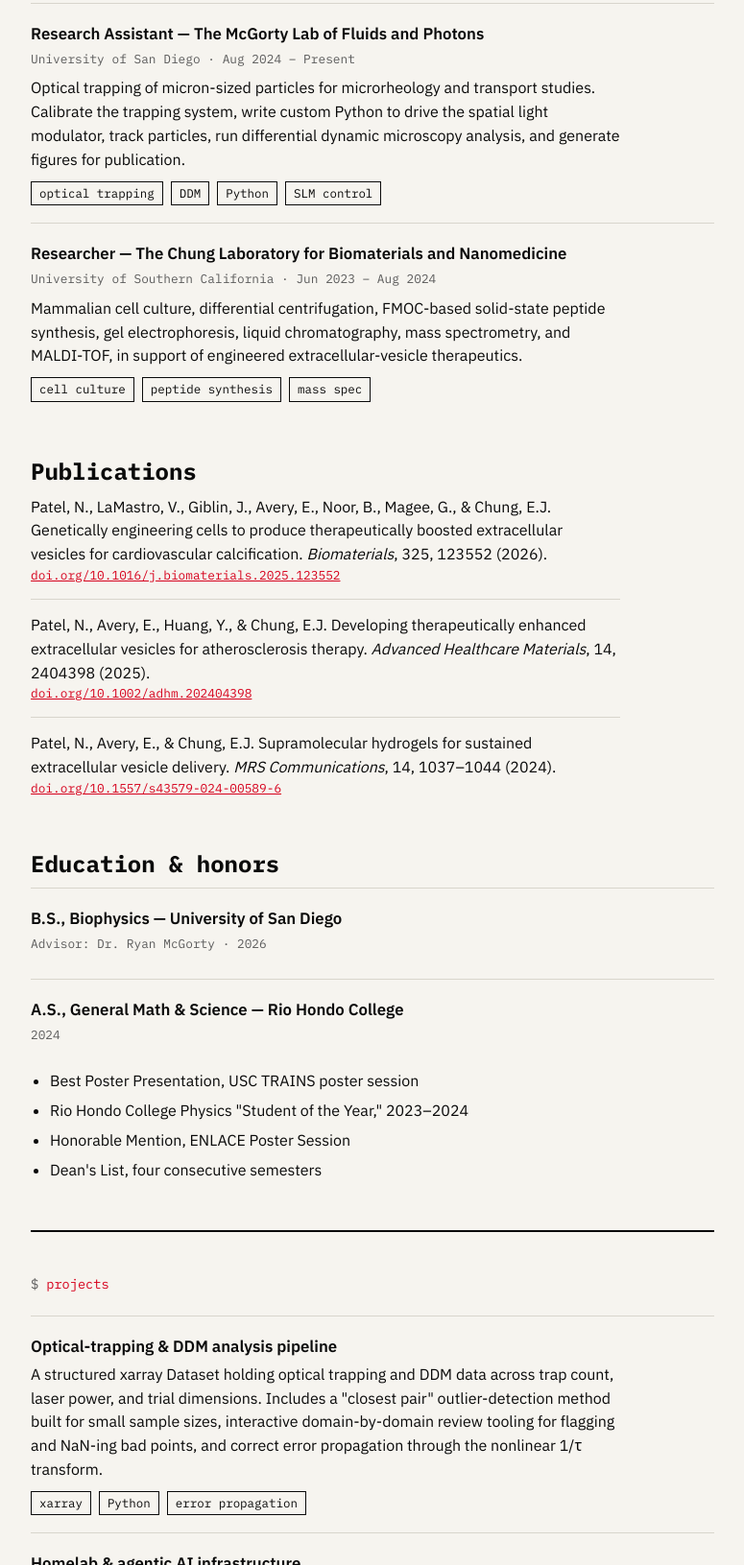
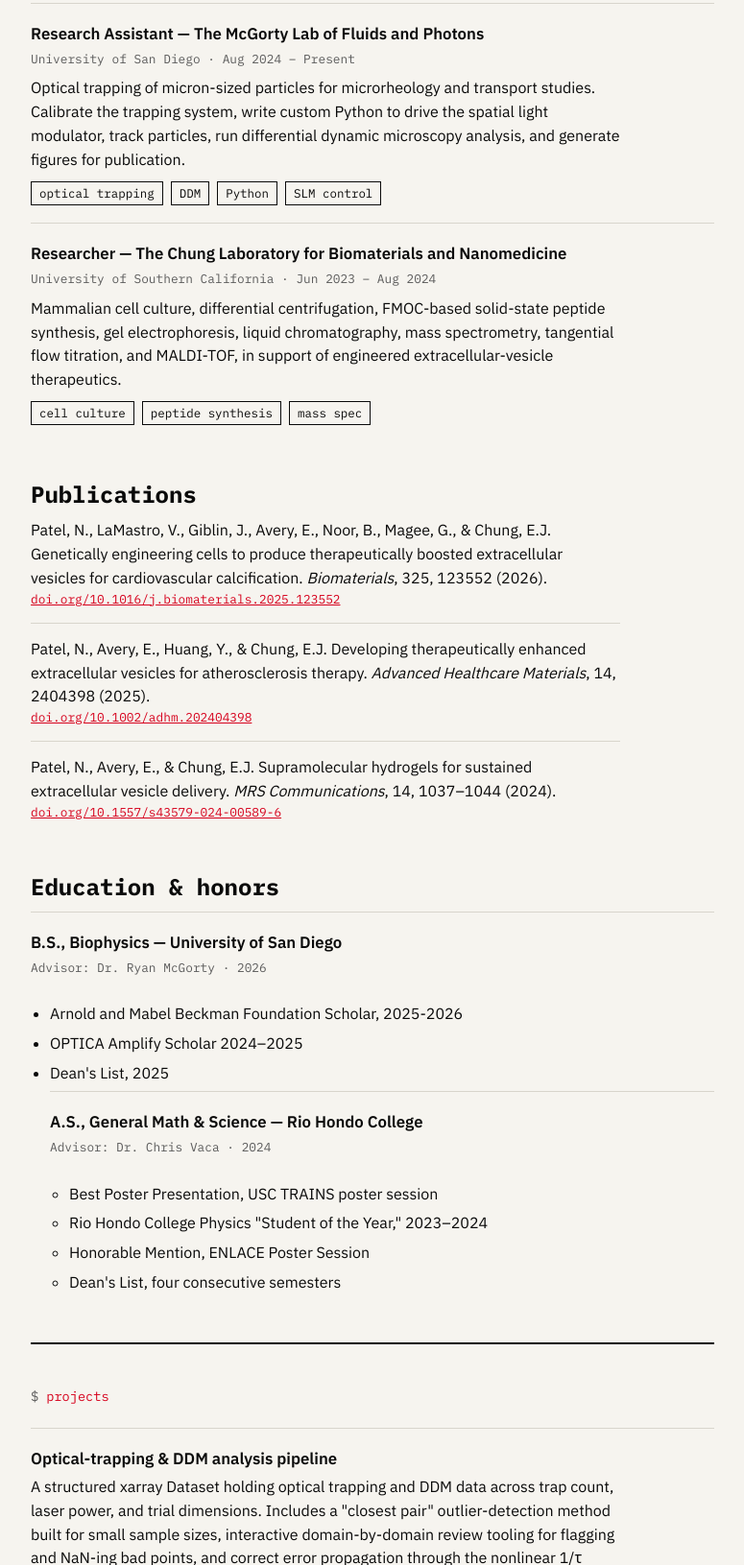
Before and after one commit to mrelijahavery-web/this-is-elijah, a plain HTML site: page index.html in a window 1280 px wide. Shown: the part 483-2114 px from the top of the page at 96% size, without its empty margins (252-1027 px from the left). Drawn offline with Linux system fonts and the light colour scheme.

Commit message:
Update index.html
edited personal information

```diff
--- a/index.html
+++ b/index.html
@@ -112,8 +112,8 @@
   <section class="hero">
     <p class="kicker">// experimental biophysics</p>
     <h1>Elijah Avery<span class="cursor">&nbsp;</span></h1>
-    <p class="lede">I study how light moves matter — optical trapping, microrheology, and differential dynamic microscopy at the micron scale, plus the code and infrastructure that makes the data usable.</p>
-    <p class="meta">Los Angeles, CA — McGorty Lab of Fluids and Photons, University of San Diego</p>
+    <p class="lede">I study biology with light — optical trapping, microrheology, and differential dynamic microscopy at the micron scale, plus the code and infrastructure that makes the data usable.</p>
+    <p class="meta">San Diego, CA — McGorty Lab of Fluids and Photons, University of San Diego</p>
   </section>
 
   <section id="research">
@@ -129,7 +129,7 @@
     <div class="entry">
       <h3>Researcher — The Chung Laboratory for Biomaterials and Nanomedicine</h3>
       <p class="when">University of Southern California · Jun 2023 – Aug 2024</p>
-      <p>Mammalian cell culture, differential centrifugation, FMOC-based solid-state peptide synthesis, gel electrophoresis, liquid chromatography, mass spectrometry, and MALDI-TOF, in support of engineered extracellular-vesicle therapeutics.</p>
+      <p>Mammalian cell culture, differential centrifugation, FMOC-based solid-state peptide synthesis, gel electrophoresis, liquid chromatography, mass spectrometry, tangential flow titration, and MALDI-TOF, in support of engineered extracellular-vesicle therapeutics.</p>
       <div class="tags"><span class="tag">cell culture</span><span class="tag">peptide synthesis</span><span class="tag">mass spec</span></div>
     </div>
 
@@ -154,9 +154,13 @@
       <h3>B.S., Biophysics — University of San Diego</h3>
       <p class="when">Advisor: Dr. Ryan McGorty · 2026</p>
     </div>
+    <ul class="honors">
+      <li>Arnold and Mabel Beckman Foundation Scholar, 2025-2026</li>
+      <li>OPTICA Amplify Scholar 2024–2025</li>
+      <li>Dean's List, 2025</li>
     <div class="entry">
       <h3>A.S., General Math &amp; Science — Rio Hondo College</h3>
-      <p class="when">2024</p>
+      <p class="when">Advisor: Dr. Chris Vaca · 2024</p>
     </div>
     <ul class="honors">
       <li>Best Poster Presentation, USC TRAINS poster session</li>
```
